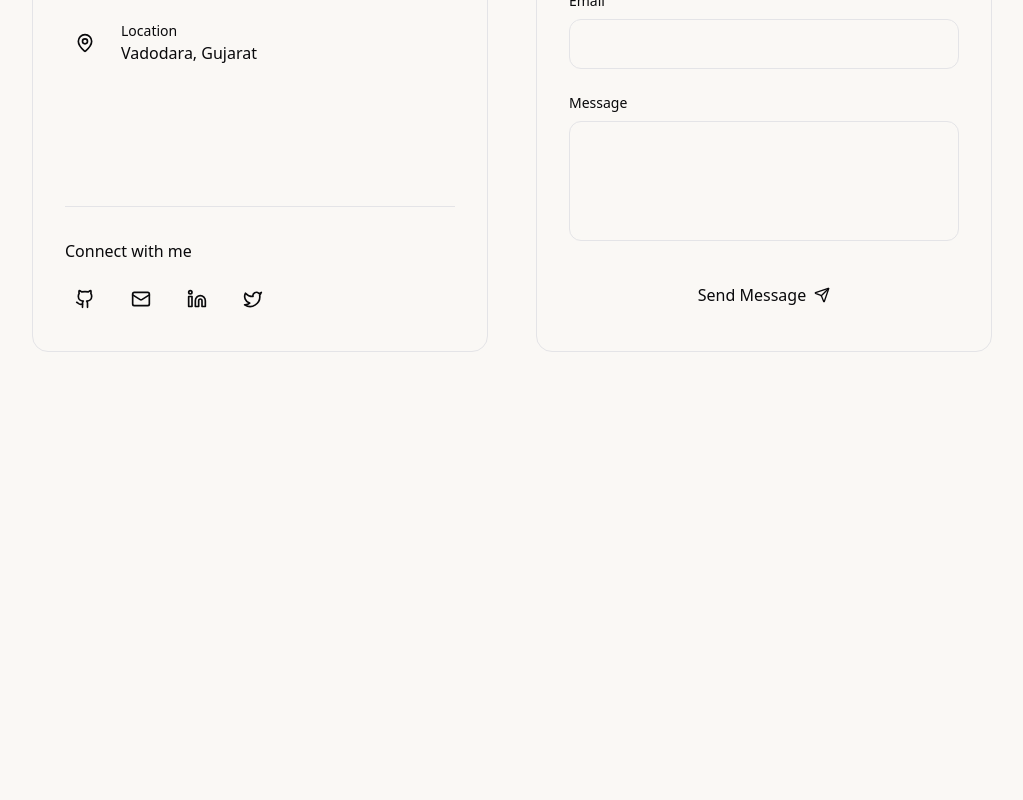
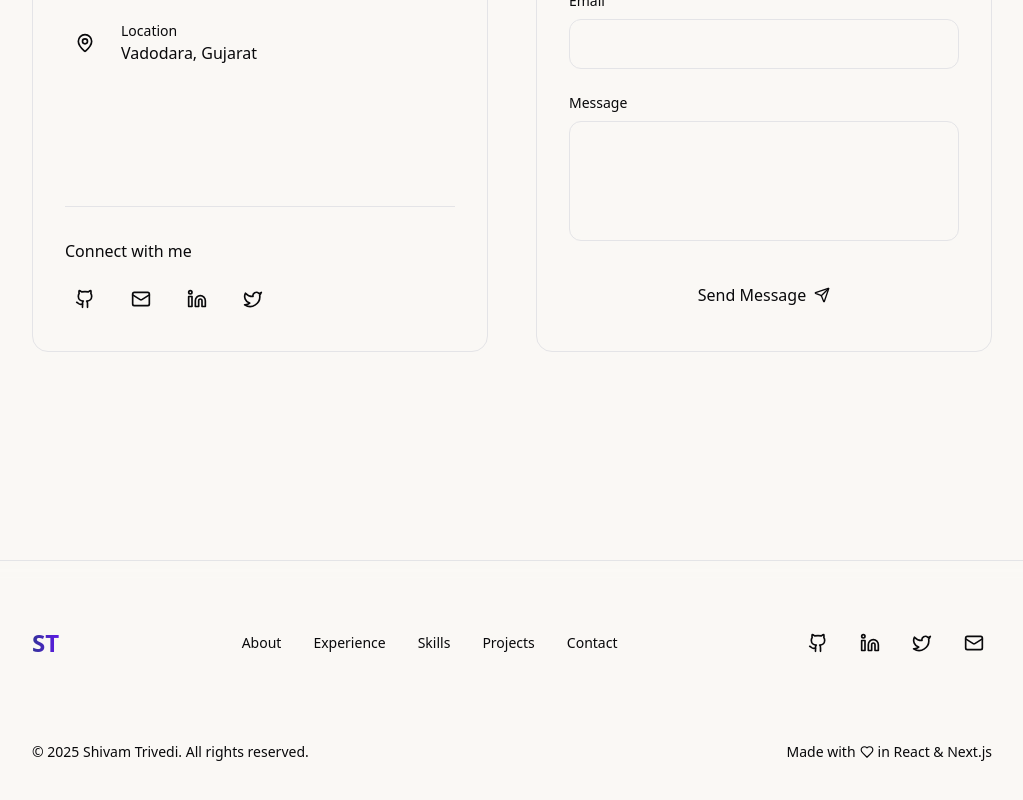
Before and after one commit to Shivam1303/portfolio, a Next.js app: page / in a window 1280 px wide. Shown: the part 7061-7861 px from the top of the page, without its empty margins (128-1151 px from the left). Before the commit the page ends 7557 px from the top, so only its background shows below. Built offline with nearby package versions, Linux system fonts and the light colour scheme.

Commit message:
updated path

```diff
--- a/src/app/page.tsx
+++ b/src/app/page.tsx
@@ -8,6 +8,7 @@ import { OpenSourceSection } from '@/components/open-source-section';
 import { ContactSection } from '@/components/contact-section';
 import { ScrollAnimation } from '@/components/ui/scroll-animation';
 import { fadeInUp } from '@/components/ui/animation-variants';
+import { Footer } from '@/components/footer';
 
 export default function Home() {
   return (
@@ -44,6 +45,7 @@ export default function Home() {
           <ContactSection />
         </div>
       </main>
+      <Footer />
     </div>
   );
 }
```
